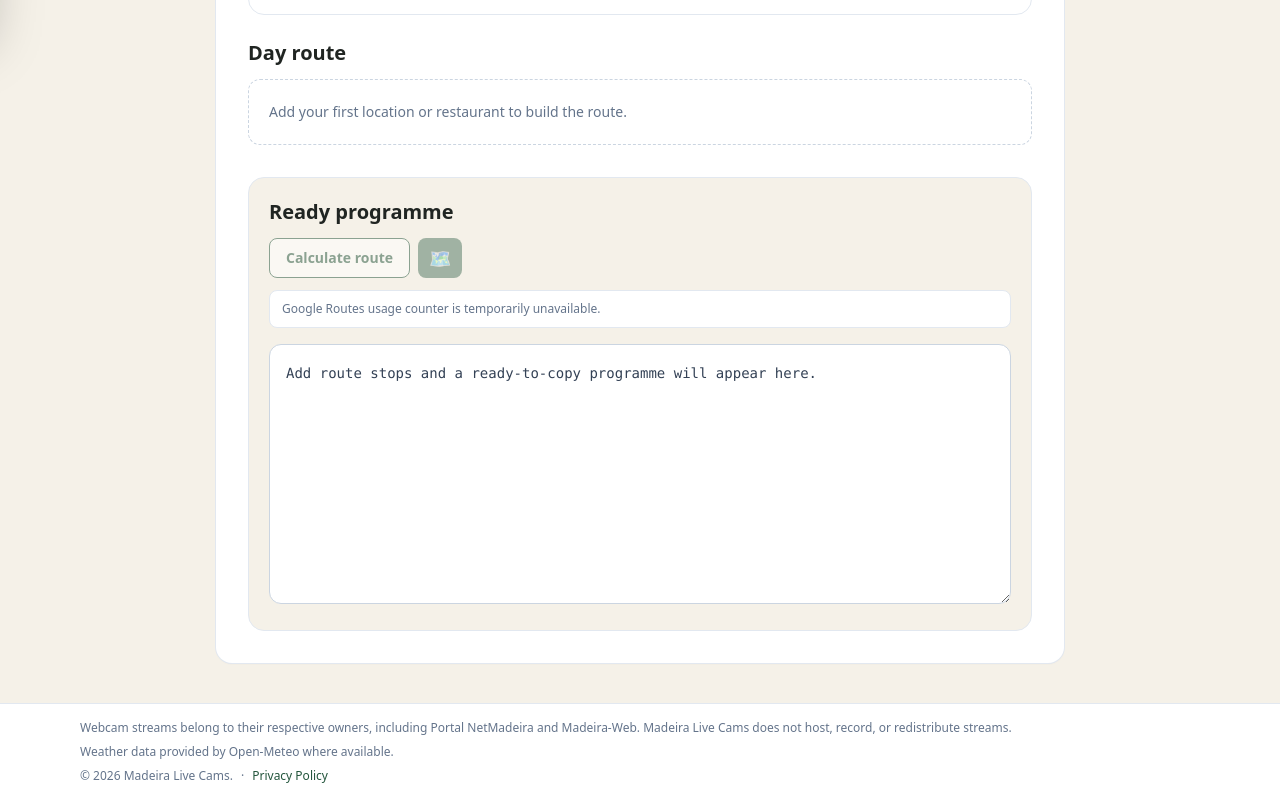
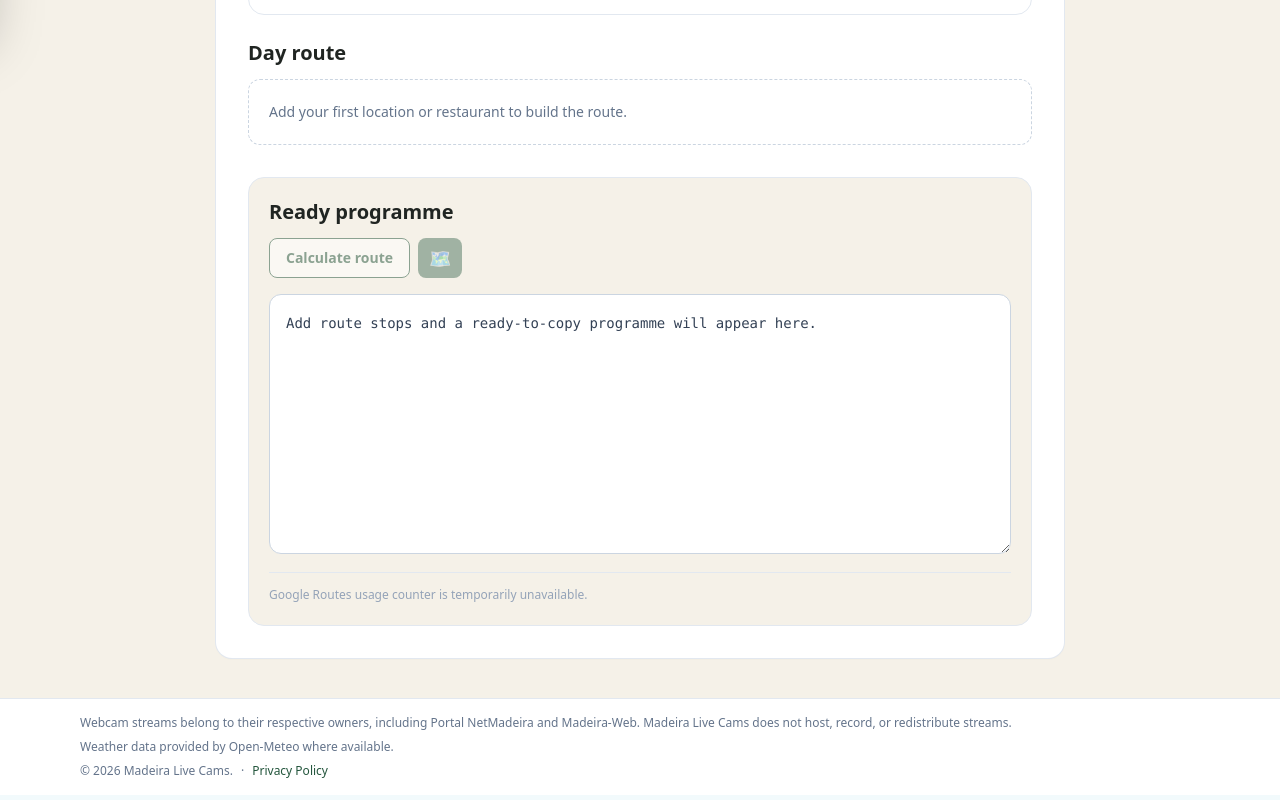
Before and after one commit to pampito89/madeira-live-cams, a Next.js app: page /trip-plan in a window 1280 px wide. Shown: the part 768-1568 px from the top of the page. Built offline with nearby package versions, Linux system fonts and the light colour scheme; no server answers.

Commit message:
Move Google Routes counter below programme

```diff
--- a/pages/trip-plan.tsx
+++ b/pages/trip-plan.tsx
@@ -373,7 +373,8 @@ export default function TripPlanPage() {
   {copyStatus === 'copied' ? '\u2713' : '\u{1F5FA}\uFE0F'}
 </button></div>
   </div>
-</div><div className="mt-3 rounded-lg border border-slate-200 bg-white px-3 py-2 text-xs leading-5 text-slate-500">
+</div><textarea readOnly value={programme || text.defaultProgram} className="mt-4 min-h-[260px] w-full resize-y rounded-xl border border-slate-300 bg-white p-4 font-mono text-sm leading-6 text-slate-700 focus:outline-none" />
+<div className="mt-3 border-t border-slate-200 pt-3 text-xs leading-5 text-slate-400">
   {routeUsageStatus === 'loading' && (
     <span>
       {locale === 'uk'
@@ -393,8 +394,8 @@ export default function TripPlanPage() {
   {routeUsageStatus === 'ready' && routeUsage && routeUsage.remaining > 0 && (
     <span>
       {locale === 'uk'
-        ? `Google Routes: \u0437\u0430\u043b\u0438\u0448\u0438\u043b\u043e\u0441\u044c ${routeUsage.remaining.toLocaleString()} \u0437 ${routeUsage.limit.toLocaleString()} \u0431\u0435\u0437\u043a\u043e\u0448\u0442\u043e\u0432\u043d\u0438\u0445 \u0437\u0432\u0435\u0440\u043d\u0435\u043d\u044c \u0446\u044c\u043e\u0433\u043e \u043c\u0456\u0441\u044f\u0446\u044f. \u041e\u0434\u0438\u043d \u0440\u043e\u0437\u0440\u0430\u0445\u0443\u043d\u043e\u043a \u043c\u043e\u0436\u0435 \u0432\u0438\u043a\u043e\u0440\u0438\u0441\u0442\u0430\u0442\u0438 \u043a\u0456\u043b\u044c\u043a\u0430 \u0437\u0432\u0435\u0440\u043d\u0435\u043d\u044c.`
-        : `Google Routes: ${routeUsage.remaining.toLocaleString()} of ${routeUsage.limit.toLocaleString()} free requests remain this month. One route calculation can use multiple requests.`}
+        ? `Google Routes: \u0437\u0430\u043b\u0438\u0448\u0438\u043b\u043e\u0441\u044c ${routeUsage.remaining.toLocaleString()} \u0437 ${routeUsage.limit.toLocaleString()} \u0431\u0435\u0437\u043a\u043e\u0448\u0442\u043e\u0432\u043d\u0438\u0445 \u0437\u0432\u0435\u0440\u043d\u0435\u043d\u044c \u0446\u044c\u043e\u0433\u043e \u043c\u0456\u0441\u044f\u0446\u044f.`
+        : `Google Routes: ${routeUsage.remaining.toLocaleString()} of ${routeUsage.limit.toLocaleString()} free requests remain this month.`}
     </span>
   )}
 
@@ -405,6 +406,6 @@ export default function TripPlanPage() {
         : 'The monthly Google Routes limit has been reached. Route calculation will be available again next month.'}
     </span>
   )}
-</div><textarea readOnly value={programme || text.defaultProgram} className="mt-4 min-h-[260px] w-full resize-y rounded-xl border border-slate-300 bg-white p-4 font-mono text-sm leading-6 text-slate-700 focus:outline-none" /></section>
+</div></section>
   </section></main></Layout>;
 }
```
